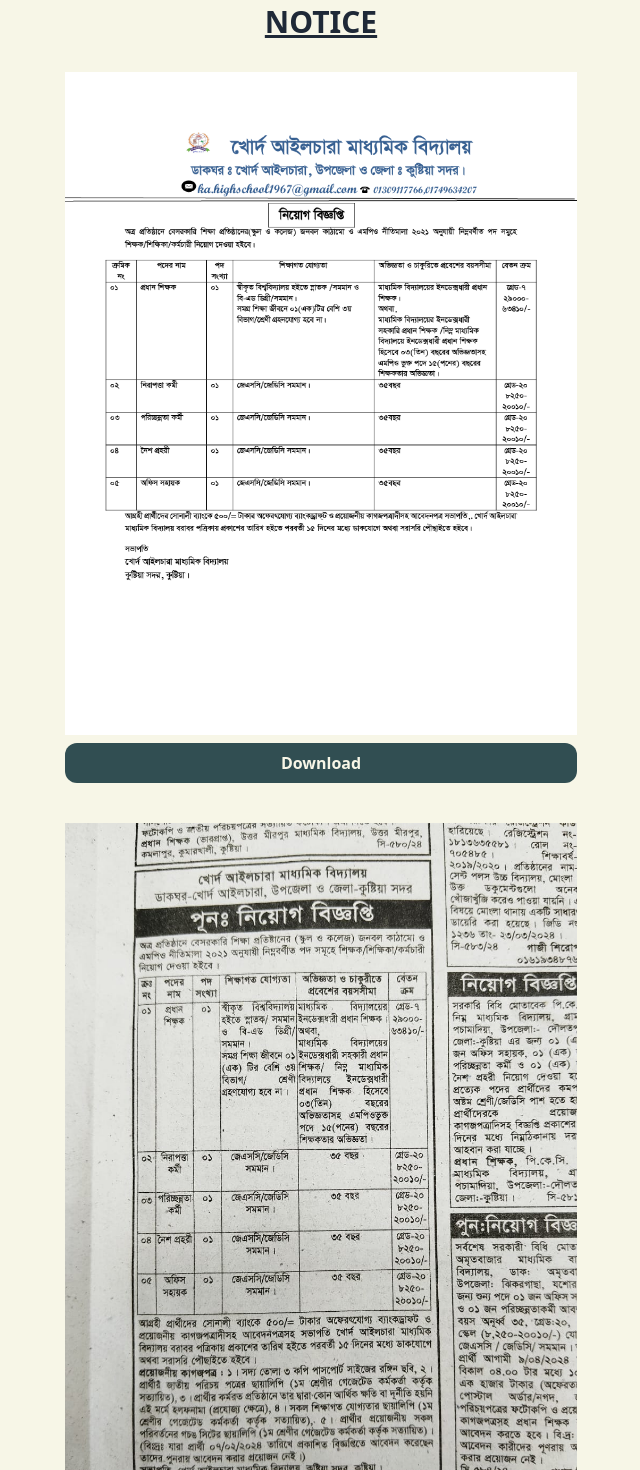
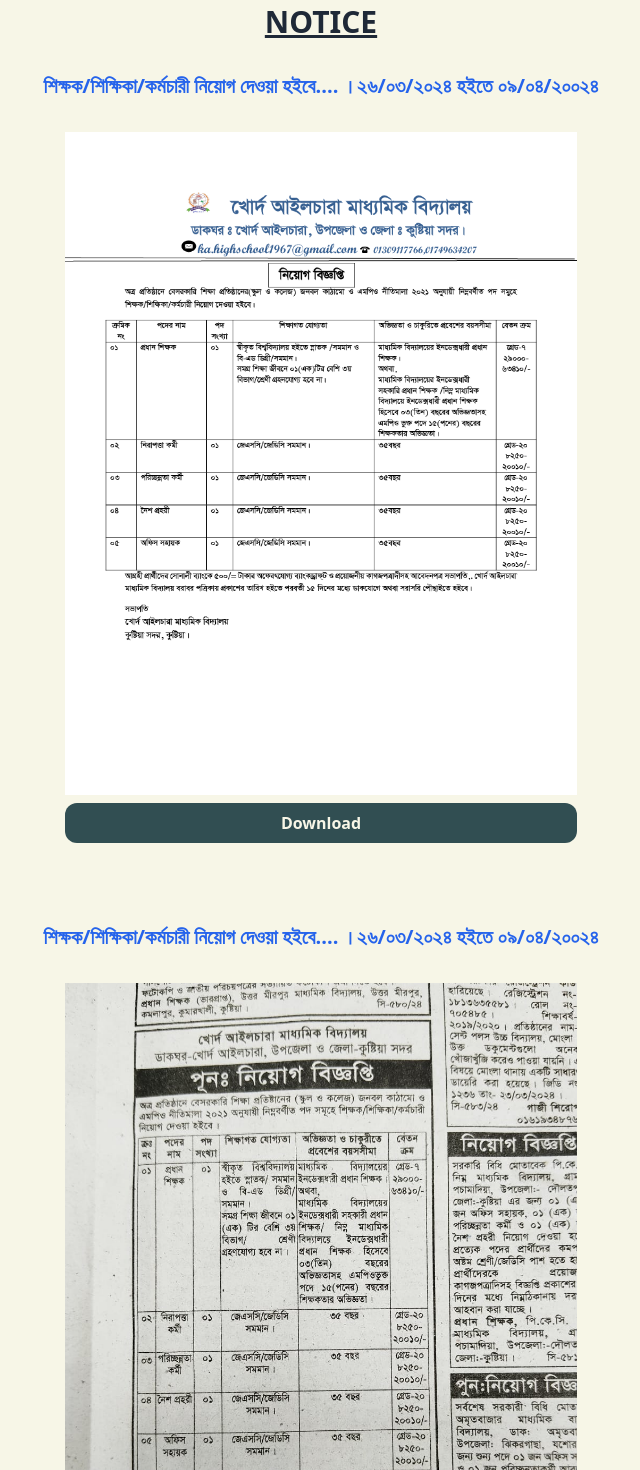
Before and after one commit to Zubayer-Aurnab/SCHOOL-PROJECT, a React (Vite) app: page /notice in a window 1280 px wide. Shown: the part 220-1690 px from the top of the page, without its empty margins (319-959 px from the left). Built offline with nearby package versions, Linux system fonts and the light colour scheme.

Commit message:
notice && chairman && nitice board section updated

```diff
--- a/package.json
+++ b/package.json
@@ -1,5 +1,6 @@
 {
   "name": "khord-ailchara-secondary-school",
+  "homepage": "https://khordailcharasecondaryschool.com/",
   "private": true,
   "version": "0.0.0",
   "type": "module",
--- a/src/Components/shared/Footer/Footer.jsx
+++ b/src/Components/shared/Footer/Footer.jsx
@@ -39,7 +39,7 @@
                                     className="flex items-center gap-2 hover:border-b-2"
                                     target="_blank"
                                 >
-                                    <FaLocationDot /> vill: Khord Ailchara Union: Ailchara Upzilla: Kushtia Sadar Zilla: Kushtia
+                                    <FaLocationDot /> VILL: Khord Ailchara Union: Ailchara Upzilla: Kushtia Sadar Zilla: Kushtia
                                 </a>
 
                             </div>
--- a/src/Components/ui/About/About.jsx
+++ b/src/Components/ui/About/About.jsx
@@ -55,7 +55,7 @@
                         className='text-lg'>এই শিক্ষা প্রতিষ্ঠান উচ্চ মানের শিক্ষা প্রদান করছে। এইখানে পড়ালেখা করলে আপনার বাচ্চারা ভালো জায়গায় পড়ালেখা করার সুযোগ পাবে।</p>
                 </div>
                 <div className='mb-10'>
-                    <h1 className='text-2xl lg:text-3xl mb-2 font-semibold'>Khord Ail Chara Secondary School Phone Number – 01726033729</h1>
+                    <h1 className='text-2xl lg:text-3xl mb-2 font-semibold'>Khord Ail Chara Secondary School Phone Number –01309117766, -01749634207, -01710626914 </h1>
                     <ul className='text-lg'>
                         <li>• Institute Name – Khord Ail Chara Secondary School</li>
                         <li>• Village/Area – Khoada Ail Chara</li>
--- a/src/Components/ui/Notice/Notice.jsx
+++ b/src/Components/ui/Notice/Notice.jsx
@@ -1,19 +1,28 @@
 // import mic from '../../../assets/Mic.jpg'
 import niyog from '../../../assets/niyog.png'
 import newspaper from '../../../assets/newspaper.png'
-import pdf from '../../../assets/নিয়োগ বিজ্ঞপ্তি-2024.pdf'
+import pdf from '../../../assets/re.pdf'
 const Notice = () => {
     return (
         <div className="bg-[#F7F6E7]">
             <div className=" lg:w-4/5 mx-auto ">
                 <h1 className="text-2xl lg:text-3xl font-bold  text-gray-800 text-center my-8 underline">NOTICE </h1>
-                <div className='flex flex-col items-center justify-center mb-10 '>
-                    <img src={niyog} alt="" className='w-1/2 ' />
-                    <button className='bg-[#314E52] text-[#F7F6E7] w-1/2 p-1 lg:p-2 rounded-xl mt-2 font-bold'><a href={pdf} download='niyog biggopti'>Download</a></button>
+                {/* 1st notice */}
+                <div className=' mb-10 lg:mb-20'>
+                    <h1 className='text-center text-[15px] lg:text-xl text-blue-600 font-bold mb-4 lg:mb-8'>শিক্ষক/শিক্ষিকা/কর্মচারী নিয়োগ  দেওয়া হইবে.... ।২৬/০৩/২০২৪  হইতে  ০৯/০৪/২০০২৪</h1>
+                    <div className='flex flex-col items-center justify-center '>
+                        <img src={niyog} alt="" className='w-1/2 ' />
+                        <button className='bg-[#314E52] text-[#F7F6E7] w-1/2 p-1 lg:p-2 rounded-xl mt-2 font-bold'><a href={niyog} download='niyog biggopti'>Download</a></button>
+                    </div>
                 </div>
-                <div className='flex flex-col items-center justify-center mb-10 '>
-                    <img src={newspaper} alt="" className='w-1/2' />
-                    <button className='bg-[#314E52] text-[#F7F6E7] w-1/2 p-1 lg:p-2 rounded-xl mt-2 font-bold'><a href={newspaper} download='niyog biggopti'>Download</a></button>
+
+                {/* 2nd notice */}
+                <div className=''>
+                    <h1 className='text-center text-[15px] lg:text-xl text-blue-600 font-bold mb-4 lg:mb-8'>শিক্ষক/শিক্ষিকা/কর্মচারী নিয়োগ  দেওয়া হইবে.... ।২৬/০৩/২০২৪  হইতে  ০৯/০৪/২০০২৪</h1>
+                    <div className='flex flex-col items-center justify-center mb-10 '>
+                        <img src={newspaper} alt="" className='w-1/2' />
+                        <button className='bg-[#314E52] text-[#F7F6E7] w-1/2 p-1 lg:p-2 rounded-xl mt-2 font-bold'><a href={newspaper} download='niyog biggopti'>Download</a></button>
+                    </div>
                 </div>
             </div>
         </div>
--- a/src/Components/ui/NoticeBoard/NoticeBoarrd.jsx
+++ b/src/Components/ui/NoticeBoard/NoticeBoarrd.jsx
@@ -11,17 +11,33 @@
                 <Link to={'/notice'}>
                     <div className=" p-2 flex gap-3 bg-[#E7E6E1] m-2">
                         <img src={niyog} alt="" className="h-28" />
+                        <div className="space-y-3">
                             <p className='text-sm text-blue-600'>
                                 শিক্ষক/শিক্ষিকা/কর্মচারী নিয়োগ  দেওয়া হইবে.... ।
                             </p>
+
+                            <p className='text-sm text-blue-600 font-bold'>
+
+                                ২৬/০৩/২০২৪  হইতে  ০৯/০৪/২০০২৪
+
+                            </p>
+                        </div>
                     </div>
                 </Link>
                 <Link to={'/notice'}>
                     <div className=" mt-6 p-2 flex gap-3 bg-[#E7E6E1] m-2">
                         <img src={newspaper} alt="" className="h-28" />
+                        <div className="space-y-3">
                             <p className='text-sm text-blue-600'>
                                 শিক্ষক/শিক্ষিকা/কর্মচারী নিয়োগ  দেওয়া হইবে.... ।
                             </p>
+
+                            <p className='text-sm text-blue-600 font-bold'>
+
+                                ২৬/০৩/২০২৪  হইতে  ০৯/০৪/২০০২৪
+
+                            </p>
+                        </div>
                     </div>
                 </Link>
             </div>
```
Also changed, not shown: src/Components/ui/Home/Chairman/Chairman.jsx (+2 -6 lines), 2 other files (tests, documents, lock files or other folders). Lines whose indentation alone changed are shown as unchanged.
